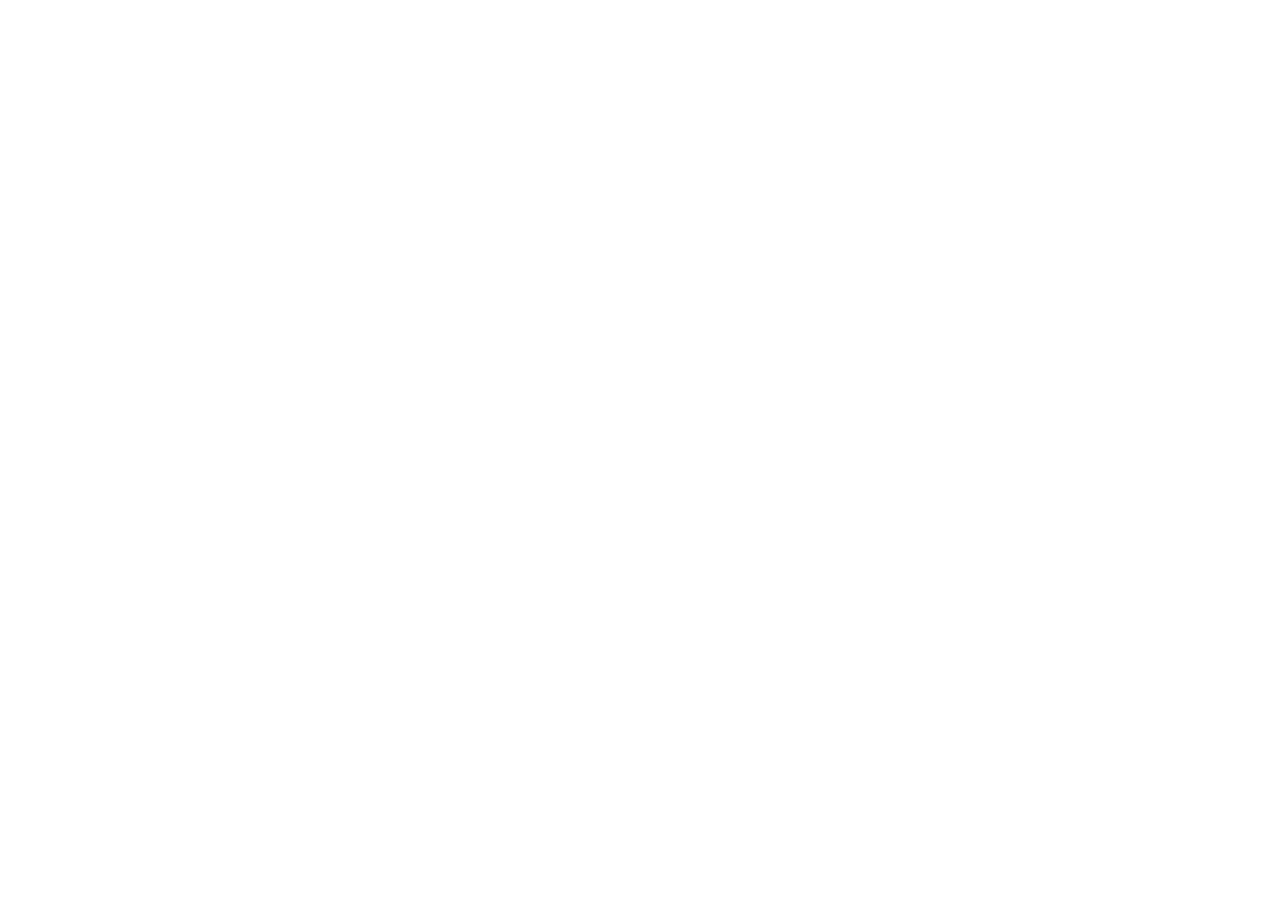
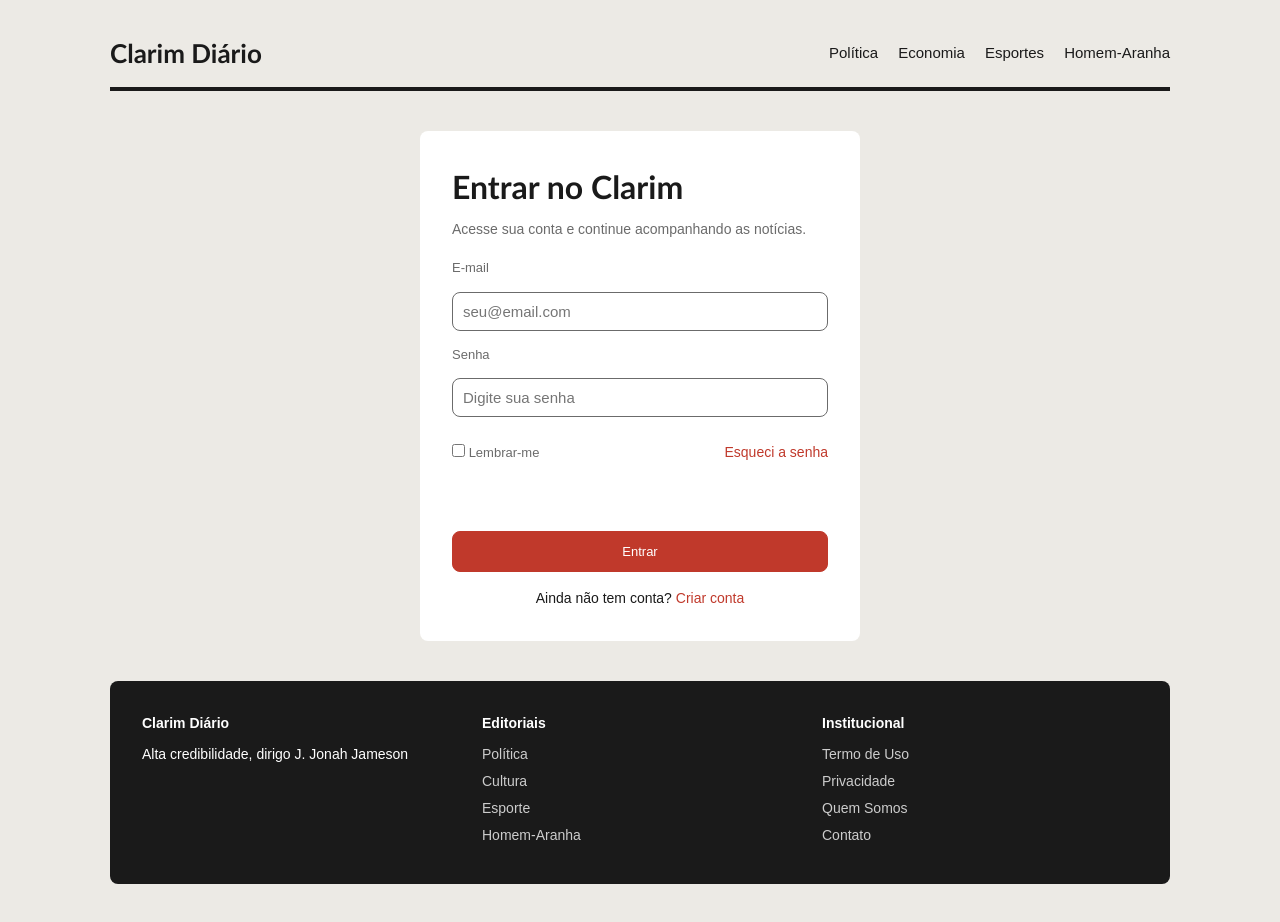
Before and after one commit to davidpamplonna/clarim-diario, a plain HTML site: page js/pages/login.html in a window 1280 px wide. Before the commit the page ends 800 px from the top, so only its background shows below. Drawn offline with Linux system fonts and the light colour scheme.

Commit message:
feat: tela de login

```diff
--- a/css/components/form.css
+++ b/css/components/form.css
@@ -49,14 +49,94 @@
 
 .formulario .btn {
   width: 100%;
-    margin-top:  20px;
-    padding:  12px;
+  margin-top: 20px;
+  padding: 12px;
   border-radius: var(--raio);
 }
 
+.formulario h1 {
+  margin-bottom: 8px;
+  font-family: var(--fonte-corpo);
+}
+
+.subtitulo {
+  font-family: var(--fonte-ui);
+  font-size: 14px;
+  color: var(--color-suave);
+  margin-bottom: 18px;
+}
+
+.campo-senha {
+  display: flex;
+  gap: 8px;
+  align-items: center;
+}
+
+.campo-senha input {
+  flex: 1;
+}
+
+.btn--ghost {
+  background-color: transparent;
+  color: var(--color-texto);
+  padding: 10px 12px;
+  width: auto;
+  margin-top: 0;
+}
+
+.btn--icon {
+  white-space: nowrap;
+}
+
+.checkbox {
+  display: flex;
+  align-items: center;
+  gap: 8px;
+  font-family: var(--fonte-ui);
+  font-size: 14px;
+  color: var(--color-texto);
+}
+
+.checkbox input {
+  width: auto;
+}
+
+.linha--between {
+  justify-content: space-between;
+  align-items: center;
+  margin-top: 12px;
+}
+
+.link {
+  font-family: var(--fonte-ui);
+  font-size: 14px;
+  color: var(--color-destaque);
+  text-decoration: none;
+}
+
+.aviso {
+  min-height: 20px;
+  margin-top: 14px;
+  font-family: var(--fonte-ui);
+  font-size: 14px;
+}
+
+.aviso--erro {
+  color: var(--color-destaque);
+}
+
+.aviso--sucesso {
+  color: #2e7d32;
+}
+
 .rodape-form {
-    text-align: center;;
+  text-align: center;
   font-family: var(--fonte-ui);
   font-size: 14px;
   margin-top: 16px;
 }
+
+.rodape-form a {
+  color: var(--color-destaque);
+  text-decoration: none;
+}
--- a/js/pages/cadastro.html
+++ b/js/pages/cadastro.html
@@ -7,7 +7,7 @@
     <link rel="stylesheet" href="../../css/main.css" />
     <script src="/js/components/site-header.js" defer></script>
     <script src="/js/components/site-footer.js" defer></script>
-    <script type="module" src="../services/cadastro.js"></script>
+    <script type="module" src="cadastro.js"></script>
   </head>
   <body>
     <site-header></site-header>
--- a/js/services/cadastro.js
+++ b/js/pages/cadastro.js
@@ -1,4 +1,4 @@
-import { buscarCep } from "./viacep.js";
+import { buscarCep } from "../services/viacep.js";
 
 let form = document.querySelector("#form-cadastro");
 let campoCep = document.querySelector("#cep");
--- a/js/pages/login.html
+++ b/js/pages/login.html
@@ -0,0 +1,72 @@
+<!doctype html>
+<html lang="pt-BR">
+  <head>
+    <meta charset="UTF-8" />
+    <meta name="viewport" content="width=device-width, initial-scale=1.0" />
+    <title>Login - Clarim diário</title>
+    <link rel="stylesheet" href="../../css/main.css" />
+    <script src="/js/components/site-header.js" defer></script>
+    <script src="/js/components/site-footer.js" defer></script>
+    <script type="module" src="login.js"></script>
+  </head>
+  <body>
+    <site-header></site-header>
+
+    <main class="auth">
+      <form id="form-login" class="formulario" novalidate>
+        <h1>Entrar no Clarim</h1>
+        <p class="subtitulo">
+          Acesse sua conta e continue acompanhando as notícias.
+        </p>
+
+        <label for="email">E-mail</label>
+        <input
+          type="email"
+          id="email"
+          name="email"
+          placeholder="seu@email.com"
+          required
+        />
+
+        <label for="senha">Senha</label>
+        <div class="campo-senha">
+          <input
+            type="password"
+            id="senha"
+            name="senha"
+            placeholder="Digite sua senha"
+            required
+          />
+
+          <!-- <button
+            type="button"
+            class="btn btn--ghost btn--icon"
+            id="toggle-senha"
+          >
+            Mostrar
+          </button> -->
+        </div>
+
+        <div class="linha linha--between">
+          <label class="checkbox" for="lembrar">
+            <input type="checkbox" id="lembrar" />
+            <span>Lembrar-me</span>
+          </label>
+
+          <a class="link" href="#">Esqueci a senha</a>
+        </div>
+
+        <p id="aviso" class="aviso" role="status" aria-live="polite"></p>
+
+        <button type="submit" class="btn btn--primary">Entrar</button>
+
+        <p class="rodape-form">
+          Ainda não tem conta?
+          <a href="cadastro.html">Criar conta</a>
+        </p>
+      </form>
+    </main>
+
+    <site-footer></site-footer>
+  </body>
+</html>
--- /dev/null
+++ b/js/pages/login.js
@@ -0,0 +1,36 @@
+const form = document.querySelector("#form-login");
+const campoEmail = document.querySelector("#email");
+const campoSenha = document.querySelector("#senha");
+const toggleSenha = document.querySelector("#toggle-senha");
+const aviso = document.querySelector("#aviso");
+
+if (form && campoEmail && campoSenha && toggleSenha && aviso) {
+  toggleSenha.addEventListener("click", () => {
+    const estaOculta = campoSenha.type === "password";
+    campoSenha.type = estaOculta ? "text" : "password";
+    toggleSenha.textContent = estaOculta ? "Ocultar" : "Mostrar";
+  });
+
+  form.addEventListener("submit", (event) => {
+    event.preventDefault();
+
+    const email = campoEmail.value.trim();
+    const senha = campoSenha.value.trim();
+
+    if (!email || !senha) {
+      aviso.textContent = "Preencha e-mail e senha para continuar.";
+      aviso.classList.add("aviso--erro");
+      return;
+    }
+
+    if (!email.includes("@")) {
+      aviso.textContent = "Informe um e-mail válido.";
+      aviso.classList.add("aviso--erro");
+      return;
+    }
+
+    aviso.textContent = "Login realizado com sucesso!";
+    aviso.classList.remove("aviso--erro");
+    aviso.classList.add("aviso--sucesso");
+  });
+}
```
Lines whose indentation alone changed are shown as unchanged.
